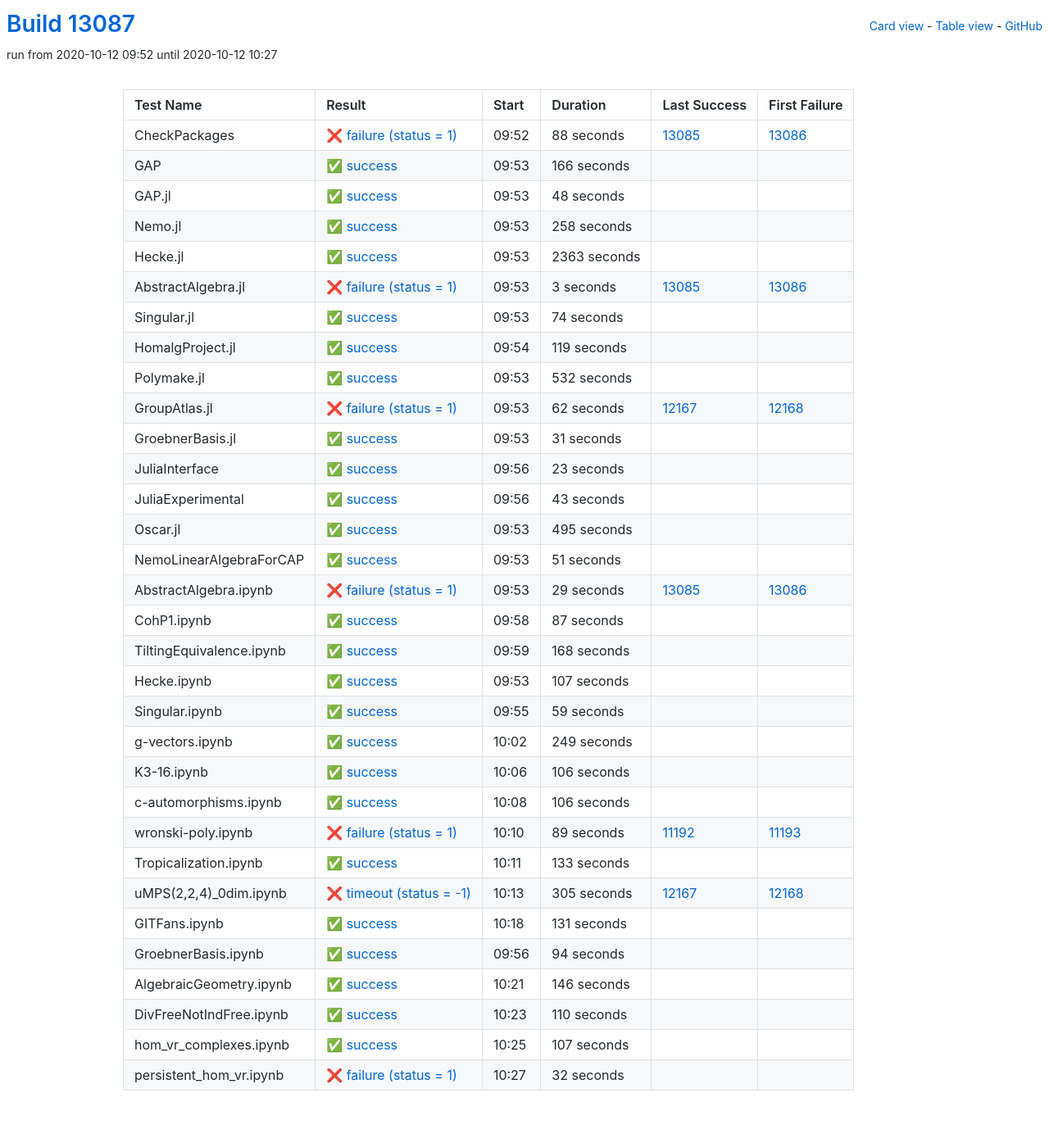
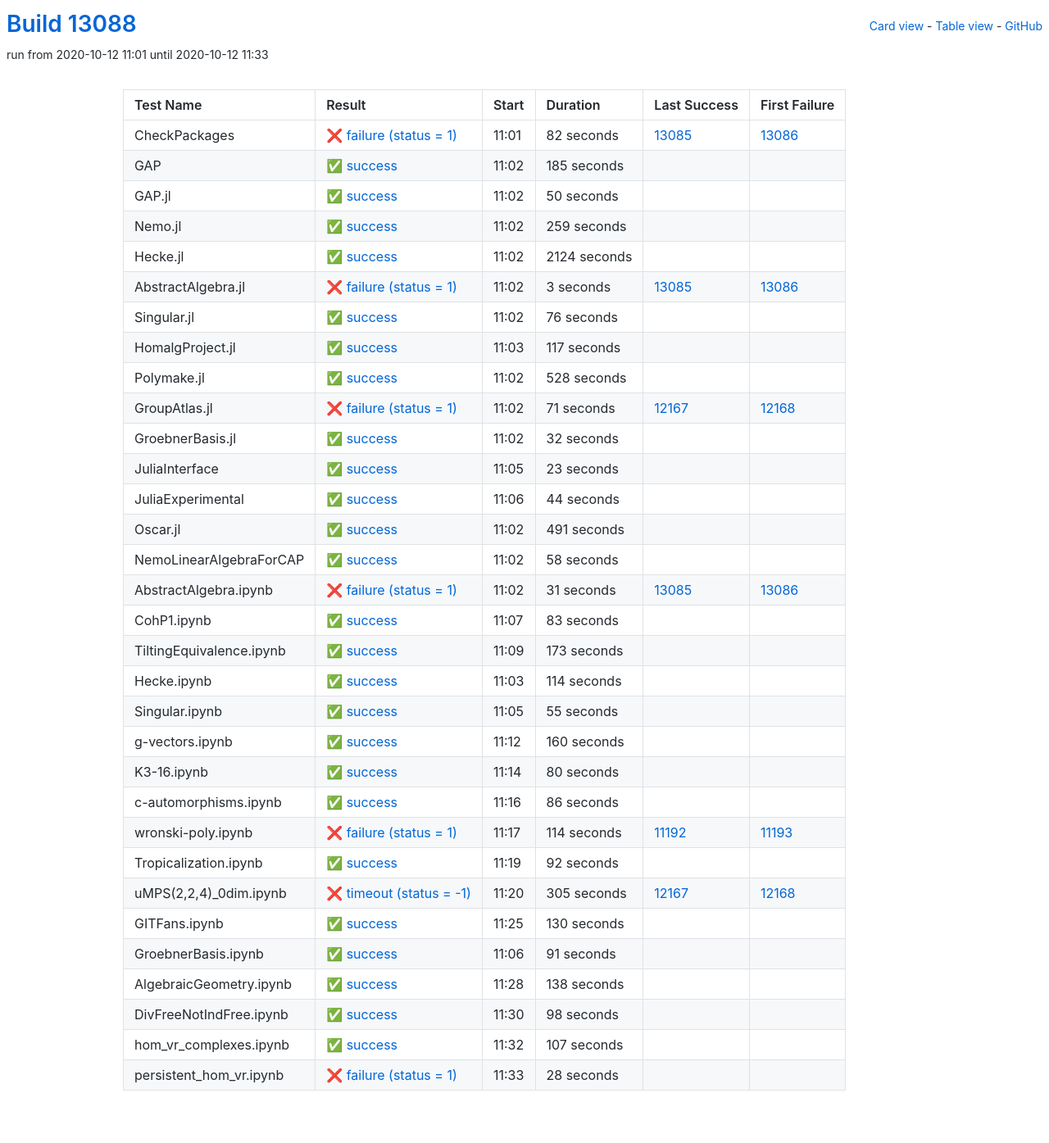
Before and after one commit to oscar-system/oscar-ci-status, a Jekyll site: the page built from table.html, in a window 1280 px wide. Shown: the whole page at 82% size. Built offline with Jekyll 4.4.1, drawn with Linux system fonts in a browser that asks for light colours.

Commit message:
Build #13088

```diff
--- a/_data/ci.yml
+++ b/_data/ci.yml
@@ -1,6 +1,6 @@
 ---
-build: 13087
-build_url: https://oscarci.mathematik.uni-kl.de/job/oscar/13087/
+build: 13088
+build_url: https://oscarci.mathematik.uni-kl.de/job/oscar/13088/
 job: oscar
 organization: oscar-system
 repo: oscar-ci-status
@@ -8,68 +8,68 @@
 tests:
 - name: CheckPackages
   id: checkpackages
-  log: https://oscarci.mathematik.uni-kl.de/job/oscar/13087/artifact/logs/build-13087/CheckPackages.log
-  start: 2020-10-12 09:52
+  log: https://oscarci.mathematik.uni-kl.de/job/oscar/13088/artifact/logs/build-13088/CheckPackages.log
+  start: 2020-10-12 11:01
   success: false
   exitcode: 1
   status: failure
-  duration: 88
+  duration: 82
   last_success: 13085
   last_success_url: https://oscarci.mathematik.uni-kl.de/job/oscar/13085/
   first_failure: 13086
   first_failure_url: https://oscarci.mathematik.uni-kl.de/job/oscar/13086/
 - name: GAP
   id: gap
-  log: https://oscarci.mathematik.uni-kl.de/job/oscar/13087/artifact/logs/build-13087/GAP.log
-  start: 2020-10-12 09:53
+  log: https://oscarci.mathematik.uni-kl.de/job/oscar/13088/artifact/logs/build-13088/GAP.log
+  start: 2020-10-12 11:02
   success: true
   exitcode: 0
   status: success
-  duration: 166
+  duration: 185
   last_success: false
   last_success_url:
   first_failure: false
   first_failure_url:
 - name: GAP.jl
   id: gap-jl
-  log: https://oscarci.mathematik.uni-kl.de/job/oscar/13087/artifact/logs/build-13087/GAP.jl.log
-  start: 2020-10-12 09:53
+  log: https://oscarci.mathematik.uni-kl.de/job/oscar/13088/artifact/logs/build-13088/GAP.jl.log
+  start: 2020-10-12 11:02
   success: true
   exitcode: 0
   status: success
-  duration: 48
+  duration: 50
   last_success: false
   last_success_url:
   first_failure: false
   first_failure_url:
 - name: Nemo.jl
   id: nemo-jl
-  log: https://oscarci.mathematik.uni-kl.de/job/oscar/13087/artifact/logs/build-13087/Nemo.jl.log
-  start: 2020-10-12 09:53
+  log: https://oscarci.mathematik.uni-kl.de/job/oscar/13088/artifact/logs/build-13088/Nemo.jl.log
+  start: 2020-10-12 11:02
   success: true
   exitcode: 0
   status: success
-  duration: 258
+  duration: 259
   last_success: false
   last_success_url:
   first_failure: false
   first_failure_url:
 - name: Hecke.jl
   id: hecke-jl
-  log: https://oscarci.mathematik.uni-kl.de/job/oscar/13087/artifact/logs/build-13087/Hecke.jl.log
-  start: 2020-10-12 09:53
+  log: https://oscarci.mathematik.uni-kl.de/job/oscar/13088/artifact/logs/build-13088/Hecke.jl.log
+  start: 2020-10-12 11:02
   success: true
   exitcode: 0
   status: success
-  duration: 2363
+  duration: 2124
   last_success: false
   last_success_url:
   first_failure: false
   first_failure_url:
 - name: AbstractAlgebra.jl
   id: abstractalgebra-jl
-  log: https://oscarci.mathematik.uni-kl.de/job/oscar/13087/artifact/logs/build-13087/AbstractAlgebra.jl.log
-  start: 2020-10-12 09:53
+  log: https://oscarci.mathematik.uni-kl.de/job/oscar/13088/artifact/logs/build-13088/AbstractAlgebra.jl.log
+  start: 2020-10-12 11:02
   success: false
   exitcode: 1
   status: failure
@@ -80,68 +80,68 @@
   first_failure_url: https://oscarci.mathematik.uni-kl.de/job/oscar/13086/
 - name: Singular.jl
   id: singular-jl
-  log: https://oscarci.mathematik.uni-kl.de/job/oscar/13087/artifact/logs/build-13087/Singular.jl.log
-  start: 2020-10-12 09:53
+  log: https://oscarci.mathematik.uni-kl.de/job/oscar/13088/artifact/logs/build-13088/Singular.jl.log
+  start: 2020-10-12 11:02
   success: true
   exitcode: 0
   status: success
-  duration: 74
+  duration: 76
   last_success: false
   last_success_url:
   first_failure: false
   first_failure_url:
 - name: HomalgProject.jl
   id: homalgproject-jl
-  log: https://oscarci.mathematik.uni-kl.de/job/oscar/13087/artifact/logs/build-13087/HomalgProject.jl.log
-  start: 2020-10-12 09:54
+  log: https://oscarci.mathematik.uni-kl.de/job/oscar/13088/artifact/logs/build-13088/HomalgProject.jl.log
+  start: 2020-10-12 11:03
   success: true
   exitcode: 0
   status: success
-  duration: 119
+  duration: 117
   last_success: false
   last_success_url:
   first_failure: false
   first_failure_url:
 - name: Polymake.jl
   id: polymake-jl
-  log: https://oscarci.mathematik.uni-kl.de/job/oscar/13087/artifact/logs/build-13087/Polymake.jl.log
-  start: 2020-10-12 09:53
+  log: https://oscarci.mathematik.uni-kl.de/job/oscar/13088/artifact/logs/build-13088/Polymake.jl.log
+  start: 2020-10-12 11:02
   success: true
   exitcode: 0
   status: success
-  duration: 532
+  duration: 528
   last_success: false
   last_success_url:
   first_failure: false
   first_failure_url:
 - name: GroupAtlas.jl
   id: groupatlas-jl
-  log: https://oscarci.mathematik.uni-kl.de/job/oscar/13087/artifact/logs/build-13087/GroupAtlas.jl.log
-  start: 2020-10-12 09:53
+  log: https://oscarci.mathematik.uni-kl.de/job/oscar/13088/artifact/logs/build-13088/GroupAtlas.jl.log
+  start: 2020-10-12 11:02
   success: false
   exitcode: 1
   status: failure
-  duration: 62
+  duration: 71
   last_success: 12167
   last_success_url: https://oscarci.mathematik.uni-kl.de/job/oscar/12167/
   first_failure: 12168
   first_failure_url: https://oscarci.mathematik.uni-kl.de/job/oscar/12168/
 - name: GroebnerBasis.jl
   id: groebnerbasis-jl
-  log: https://oscarci.mathematik.uni-kl.de/job/oscar/13087/artifact/logs/build-13087/GroebnerBasis.jl.log
-  start: 2020-10-12 09:53
+  log: https://oscarci.mathematik.uni-kl.de/job/oscar/13088/artifact/logs/build-13088/GroebnerBasis.jl.log
+  start: 2020-10-12 11:02
   success: true
   exitcode: 0
   status: success
-  duration: 31
+  duration: 32
   last_success: false
   last_success_url:
   first_failure: false
   first_failure_url:
 - name: JuliaInterface
   id: juliainterface
-  log: https://oscarci.mathematik.uni-kl.de/job/oscar/13087/artifact/logs/build-13087/JuliaInterface.log
-  start: 2020-10-12 09:56
+  log: https://oscarci.mathematik.uni-kl.de/job/oscar/13088/artifact/logs/build-13088/JuliaInterface.log
+  start: 2020-10-12 11:05
   success: true
   exitcode: 0
   status: success
@@ -152,164 +152,164 @@
   first_failure_url:
 - name: JuliaExperimental
   id: juliaexperimental
-  log: https://oscarci.mathematik.uni-kl.de/job/oscar/13087/artifact/logs/build-13087/JuliaExperimental.log
-  start: 2020-10-12 09:56
+  log: https://oscarci.mathematik.uni-kl.de/job/oscar/13088/artifact/logs/build-13088/JuliaExperimental.log
+  start: 2020-10-12 11:06
   success: true
   exitcode: 0
   status: success
-  duration: 43
+  duration: 44
   last_success: false
   last_success_url:
   first_failure: false
   first_failure_url:
 - name: Oscar.jl
   id: oscar-jl
-  log: https://oscarci.mathematik.uni-kl.de/job/oscar/13087/artifact/logs/build-13087/Oscar.jl.log
-  start: 2020-10-12 09:53
+  log: https://oscarci.mathematik.uni-kl.de/job/oscar/13088/artifact/logs/build-13088/Oscar.jl.log
+  start: 2020-10-12 11:02
   success: true
   exitcode: 0
   status: success
-  duration: 495
+  duration: 491
   last_success: false
   last_success_url:
   first_failure: false
   first_failure_url:
 - name: NemoLinearAlgebraForCAP
   id: nemolinearalgebraforcap
-  log: https://oscarci.mathematik.uni-kl.de/job/oscar/13087/artifact/logs/build-13087/NemoLinearAlgebraForCAP.log
-  start: 2020-10-12 09:53
+  log: https://oscarci.mathematik.uni-kl.de/job/oscar/13088/artifact/logs/build-13088/NemoLinearAlgebraForCAP.log
+  start: 2020-10-12 11:02
   success: true
   exitcode: 0
   status: success
-  duration: 51
+  duration: 58
   last_success: false
   last_success_url:
   first_failure: false
   first_failure_url:
 - name: AbstractAlgebra.ipynb
   id: abstractalgebra-ipynb
-  log: https://oscarci.mathematik.uni-kl.de/job/oscar/13087/artifact/logs/build-13087/AbstractAlgebra.ipynb.log
-  start: 2020-10-12 09:53
+  log: https://oscarci.mathematik.uni-kl.de/job/oscar/13088/artifact/logs/build-13088/AbstractAlgebra.ipynb.log
+  start: 2020-10-12 11:02
   success: false
   exitcode: 1
   status: failure
-  duration: 29
+  duration: 31
   last_success: 13085
   last_success_url: https://oscarci.mathematik.uni-kl.de/job/oscar/13085/
   first_failure: 13086
   first_failure_url: https://oscarci.mathematik.uni-kl.de/job/oscar/13086/
 - name: CohP1.ipynb
   id: cohp1-ipynb
-  log: https://oscarci.mathematik.uni-kl.de/job/oscar/13087/artifact/logs/build-13087/CohP1.ipynb.log
-  start: 2020-10-12 09:58
+  log: https://oscarci.mathematik.uni-kl.de/job/oscar/13088/artifact/logs/build-13088/CohP1.ipynb.log
+  start: 2020-10-12 11:07
   success: true
   exitcode: 0
   status: success
-  duration: 87
+  duration: 83
   last_success: false
   last_success_url:
   first_failure: false
   first_failure_url:
 - name: TiltingEquivalence.ipynb
   id: tiltingequivalence-ipynb
-  log: https://oscarci.mathematik.uni-kl.de/job/oscar/13087/artifact/logs/build-13087/TiltingEquivalence.ipynb.log
-  start: 2020-10-12 09:59
+  log: https://oscarci.mathematik.uni-kl.de/job/oscar/13088/artifact/logs/build-13088/TiltingEquivalence.ipynb.log
+  start: 2020-10-12 11:09
   success: true
   exitcode: 0
   status: success
-  duration: 168
+  duration: 173
   last_success: false
   last_success_url:
   first_failure: false
   first_failure_url:
 - name: Hecke.ipynb
   id: hecke-ipynb
-  log: https://oscarci.mathematik.uni-kl.de/job/oscar/13087/artifact/logs/build-13087/Hecke.ipynb.log
-  start: 2020-10-12 09:53
+  log: https://oscarci.mathematik.uni-kl.de/job/oscar/13088/artifact/logs/build-13088/Hecke.ipynb.log
+  start: 2020-10-12 11:03
   success: true
   exitcode: 0
   status: success
-  duration: 107
+  duration: 114
   last_success: false
   last_success_url:
   first_failure: false
   first_failure_url:
 - name: Singular.ipynb
   id: singular-ipynb
-  log: https://oscarci.mathematik.uni-kl.de/job/oscar/13087/artifact/logs/build-13087/Singular.ipynb.log
-  start: 2020-10-12 09:55
+  log: https://oscarci.mathematik.uni-kl.de/job/oscar/13088/artifact/logs/build-13088/Singular.ipynb.log
+  start: 2020-10-12 11:05
   success: true
   exitcode: 0
   status: success
-  duration: 59
+  duration: 55
   last_success: false
   last_success_url:
   first_failure: false
   first_failure_url:
 - name: g-vectors.ipynb
   id: g-vectors-ipynb
-  log: https://oscarci.mathematik.uni-kl.de/job/oscar/13087/artifact/logs/build-13087/g-vectors.ipynb.log
-  start: 2020-10-12 10:02
+  log: https://oscarci.mathematik.uni-kl.de/job/oscar/13088/artifact/logs/build-13088/g-vectors.ipynb.log
+  start: 2020-10-12 11:12
   success: true
   exitcode: 0
   status: success
-  duration: 249
+  duration: 160
   last_success: false
   last_success_url:
   first_failure: false
   first_failure_url:
 - name: K3-16.ipynb
   id: k3-16-ipynb
-  log: https://oscarci.mathematik.uni-kl.de/job/oscar/13087/artifact/logs/build-13087/K3-16.ipynb.log
-  start: 2020-10-12 10:06
+  log: https://oscarci.mathematik.uni-kl.de/job/oscar/13088/artifact/logs/build-13088/K3-16.ipynb.log
+  start: 2020-10-12 11:14
   success: true
   exitcode: 0
   status: success
-  duration: 106
+  duration: 80
   last_success: false
   last_success_url:
   first_failure: false
   first_failure_url:
 - name: c-automorphisms.ipynb
   id: c-automorphisms-ipynb
-  log: https://oscarci.mathematik.uni-kl.de/job/oscar/13087/artifact/logs/build-13087/c-automorphisms.ipynb.log
-  start: 2020-10-12 10:08
+  log: https://oscarci.mathematik.uni-kl.de/job/oscar/13088/artifact/logs/build-13088/c-automorphisms.ipynb.log
+  start: 2020-10-12 11:16
   success: true
   exitcode: 0
   status: success
-  duration: 106
+  duration: 86
   last_success: false
   last_success_url:
   first_failure: false
   first_failure_url:
 - name: wronski-poly.ipynb
   id: wronski-poly-ipynb
-  log: https://oscarci.mathematik.uni-kl.de/job/oscar/13087/artifact/logs/build-13087/wronski-poly.ipynb.log
-  start: 2020-10-12 10:10
+  log: https://oscarci.mathematik.uni-kl.de/job/oscar/13088/artifact/logs/build-13088/wronski-poly.ipynb.log
+  start: 2020-10-12 11:17
   success: false
   exitcode: 1
   status: failure
-  duration: 89
+  duration: 114
   last_success: 11192
   last_success_url: https://oscarci.mathematik.uni-kl.de/job/oscar/11192/
   first_failure: 11193
   first_failure_url: https://oscarci.mathematik.uni-kl.de/job/oscar/11193/
 - name: Tropicalization.ipynb
   id: tropicalization-ipynb
-  log: https://oscarci.mathematik.uni-kl.de/job/oscar/13087/artifact/logs/build-13087/Tropicalization.ipynb.log
-  start: 2020-10-12 10:11
+  log: https://oscarci.mathematik.uni-kl.de/job/oscar/13088/artifact/logs/build-13088/Tropicalization.ipynb.log
+  start: 2020-10-12 11:19
   success: true
   exitcode: 0
   status: success
-  duration: 133
+  duration: 92
   last_success: false
   last_success_url:
   first_failure: false
   first_failure_url:
 - name: uMPS(2,2,4)_0dim.ipynb
   id: umps-2-2-4-0dim-ipynb
-  log: https://oscarci.mathematik.uni-kl.de/job/oscar/13087/artifact/logs/build-13087/uMPS-2-2-4-_0dim.ipynb.log
-  start: 2020-10-12 10:13
+  log: https://oscarci.mathematik.uni-kl.de/job/oscar/13088/artifact/logs/build-13088/uMPS-2-2-4-_0dim.ipynb.log
+  start: 2020-10-12 11:20
   success: false
   exitcode: -1
   status: timeout
@@ -320,56 +320,56 @@
   first_failure_url: https://oscarci.mathematik.uni-kl.de/job/oscar/12168/
 - name: GITFans.ipynb
   id: gitfans-ipynb
-  log: https://oscarci.mathematik.uni-kl.de/job/oscar/13087/artifact/logs/build-13087/GITFans.ipynb.log
-  start: 2020-10-12 10:18
+  log: https://oscarci.mathematik.uni-kl.de/job/oscar/13088/artifact/logs/build-13088/GITFans.ipynb.log
+  start: 2020-10-12 11:25
   success: true
   exitcode: 0
   status: success
-  duration: 131
+  duration: 130
   last_success: false
   last_success_url:
   first_failure: false
   first_failure_url:
 - name: GroebnerBasis.ipynb
   id: groebnerbasis-ipynb
-  log: https://oscarci.mathematik.uni-kl.de/job/oscar/13087/artifact/logs/build-13087/GroebnerBasis.ipynb.log
-  start: 2020-10-12 09:56
+  log: https://oscarci.mathematik.uni-kl.de/job/oscar/13088/artifact/logs/build-13088/GroebnerBasis.ipynb.log
+  start: 2020-10-12 11:06
   success: true
   exitcode: 0
   status: success
-  duration: 94
+  duration: 91
   last_success: false
   last_success_url:
   first_failure: false
   first_failure_url:
 - name: AlgebraicGeometry.ipynb
   id: algebraicgeometry-ipynb
-  log: https://oscarci.mathematik.uni-kl.de/job/oscar/13087/artifact/logs/build-13087/AlgebraicGeometry.ipynb.log
-  start: 2020-10-12 10:21
+  log: https://oscarci.mathematik.uni-kl.de/job/oscar/13088/artifact/logs/build-13088/AlgebraicGeometry.ipynb.log
+  start: 2020-10-12 11:28
   success: true
   exitcode: 0
   status: success
-  duration: 146
+  duration: 138
   last_success: false
   last_success_url:
   first_failure: false
   first_failure_url:
 - name: DivFreeNotIndFree.ipynb
   id: divfreenotindfree-ipynb
-  log: https://oscarci.mathematik.uni-kl.de/job/oscar/13087/artifact/logs/build-13087/DivFreeNotIndFree.ipynb.log
-  start: 2020-10-12 10:23
+  log: https://oscarci.mathematik.uni-kl.de/job/oscar/13088/artifact/logs/build-13088/DivFreeNotIndFree.ipynb.log
+  start: 2020-10-12 11:30
   success: true
   exitcode: 0
   status: success
-  duration: 110
+  duration: 98
   last_success: false
   last_success_url:
   first_failure: false
   first_failure_url:
 - name: hom_vr_complexes.ipynb
   id: hom-vr-complexes-ipynb
-  log: https://oscarci.mathematik.uni-kl.de/job/oscar/13087/artifact/logs/build-13087/hom_vr_complexes.ipynb.log
-  start: 2020-10-12 10:25
+  log: https://oscarci.mathematik.uni-kl.de/job/oscar/13088/artifact/logs/build-13088/hom_vr_complexes.ipynb.log
+  start: 2020-10-12 11:32
   success: true
   exitcode: 0
   status: success
@@ -380,12 +380,12 @@
   first_failure_url:
 - name: persistent_hom_vr.ipynb
   id: persistent-hom-vr-ipynb
-  log: https://oscarci.mathematik.uni-kl.de/job/oscar/13087/artifact/logs/build-13087/persistent_hom_vr.ipynb.log
-  start: 2020-10-12 10:27
+  log: https://oscarci.mathematik.uni-kl.de/job/oscar/13088/artifact/logs/build-13088/persistent_hom_vr.ipynb.log
+  start: 2020-10-12 11:33
   success: false
   exitcode: 1
   status: failure
-  duration: 32
+  duration: 28
   last_success: false
   last_success_url:
   first_failure: false
```
Also changed, not shown: README.md.
